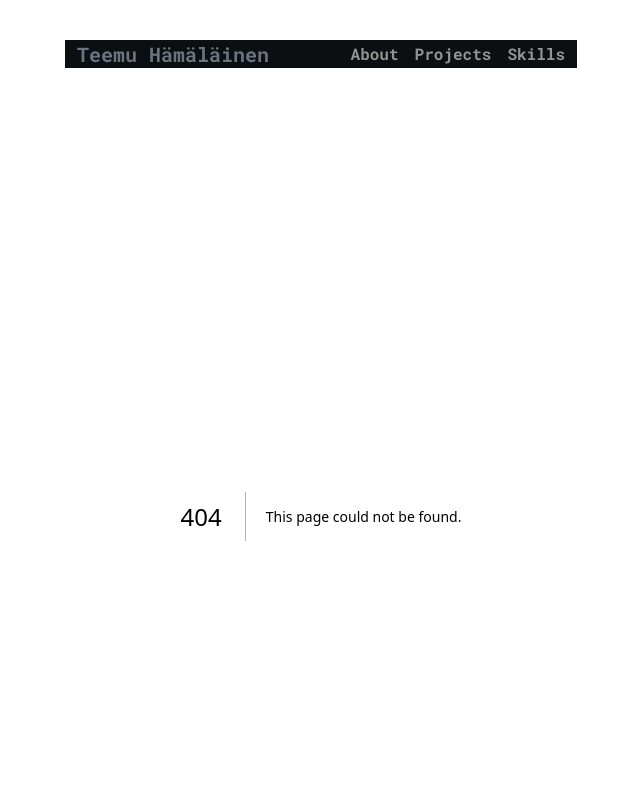
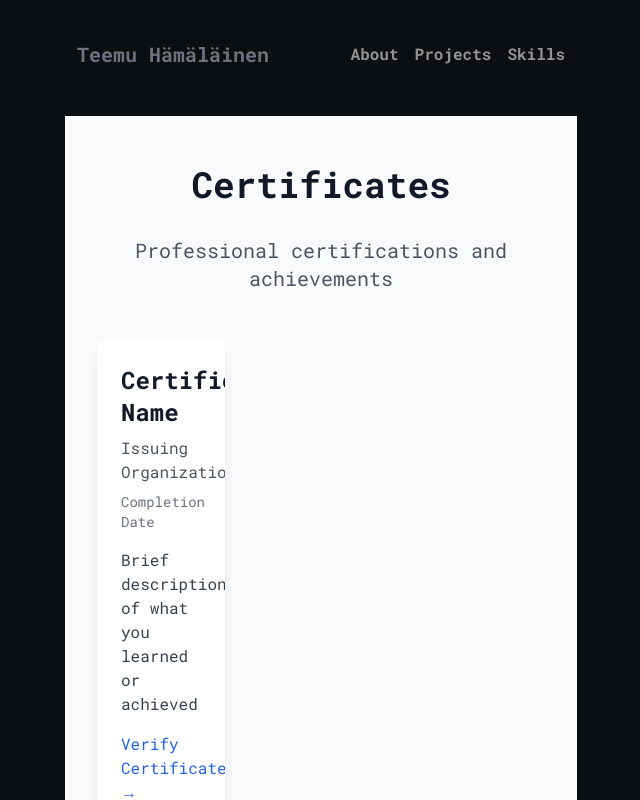
Before and after one commit to temevh/minimalisticPort, a Next.js app: page /certificates in a window 1280 px wide. Before the commit this address had no page. Shown: the top 800 px of the page, without its empty margins (319-959 px from the left). Built offline with nearby package versions, Linux system fonts and the light colour scheme.

Commit message:
certs started

```diff
--- /dev/null
+++ b/src/app/certificates/page.js
@@ -0,0 +1,58 @@
+import React from "react";
+
+const certificates = [
+  {
+    title: "Certificate Name",
+    issuer: "Issuing Organization",
+    date: "Completion Date",
+    description: "Brief description of what you learned or achieved",
+    imageUrl: "/path-to-certificate-image.jpg", // You'll need to add your certificate images to the public folder
+    credentialUrl: "https://example.com/verify", // Optional: Link to verify the certificate
+  },
+  // Add more certificates as needed
+];
+
+export default function Certificates() {
+  return (
+    <div className="min-h-screen bg-gray-50 py-12 px-4 sm:px-6 lg:px-8">
+      <div className="max-w-7xl mx-auto">
+        <div className="text-center">
+          <h1 className="text-4xl font-bold text-gray-900 mb-8">
+            Certificates
+          </h1>
+          <p className="text-xl text-gray-600 mb-12">
+            Professional certifications and achievements
+          </p>
+        </div>
+
+        <div className="grid grid-cols-1 md:grid-cols-2 lg:grid-cols-3 gap-8">
+          {certificates.map((cert, index) => (
+            <div
+              key={index}
+              className="bg-white rounded-lg shadow-lg overflow-hidden hover:shadow-xl transition-shadow duration-300"
+            >
+              <div className="p-6">
+                <h2 className="text-2xl font-semibold text-gray-900 mb-2">
+                  {cert.title}
+                </h2>
+                <p className="text-gray-600 mb-2">{cert.issuer}</p>
+                <p className="text-sm text-gray-500 mb-4">{cert.date}</p>
+                <p className="text-gray-700 mb-4">{cert.description}</p>
+                {cert.credentialUrl && (
+                  <a
+                    href={cert.credentialUrl}
+                    target="_blank"
+                    rel="noopener noreferrer"
+                    className="text-blue-600 hover:text-blue-800 font-medium"
+                  >
+                    Verify Certificate →
+                  </a>
+                )}
+              </div>
+            </div>
+          ))}
+        </div>
+      </div>
+    </div>
+  );
+}
```
